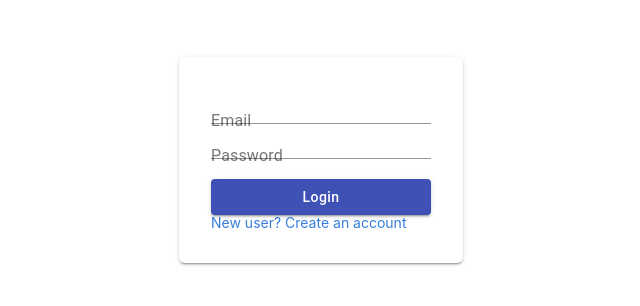
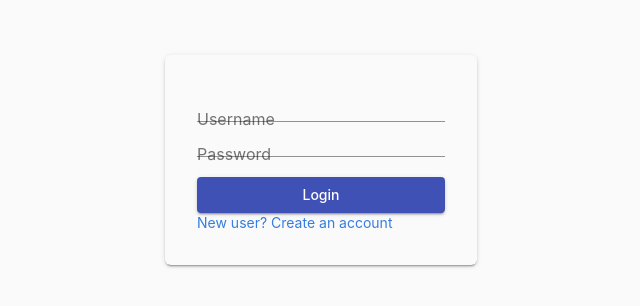
Before and after one commit to Crio-Winter-of-Doing-2021/VICARA-T5, a React (Create React App) app in the folder client/: page / in a window 1280 px wide. Shown: the part 240-546 px from the top of the page, without its empty margins (319-959 px from the left). Built offline with nearby package versions, Linux system fonts and the light colour scheme.

Commit message:
Fixed login and signup

```diff
--- a/client/src/App.tsx
+++ b/client/src/App.tsx
@@ -5,6 +5,7 @@ import {
   Route,
   Switch,
 } from 'react-router-dom';
+import MaterialTheme from './assets/tsx/MaterialTheme';
 import PageLoader from './components/common/Loaders/PageLoader';
 import FilePreview from './components/FilePreview/FilePreview';
 import ListFolder from './pages/Drive/ListFolder';
@@ -19,6 +20,7 @@ import {
 
 const App = () => {
   return (
+    <MaterialTheme>
       <Router>
         <Suspense fallback={<PageLoader />}>
           <Switch>
@@ -34,6 +36,7 @@ const App = () => {
           </Switch>
         </Suspense>
       </Router>
+    </MaterialTheme>
   );
 };
 
--- /dev/null
+++ b/client/src/assets/ts/api.ts
@@ -0,0 +1 @@
+export const ApiRoot = 'https://edrive.azurewebsites.net';
--- /dev/null
+++ b/client/src/assets/tsx/MaterialTheme.tsx
@@ -0,0 +1,57 @@
+import React from 'react';
+import { CssBaseline } from '@material-ui/core';
+import { ThemeProvider, createMuiTheme } from '@material-ui/core/styles';
+
+const MaterialTheme = ({ children }: { children: React.ReactElement }) => {
+  const theme = React.useMemo(() => {
+    return createMuiTheme({
+      typography: {
+        fontFamily: [
+          '-apple-system',
+          'BlinkMacSystemFont',
+          '"Segoe UI"',
+          'Roboto',
+          '"Helvetica Neue"',
+          'Arial',
+          'sans-serif',
+          '"Apple Color Emoji"',
+          '"Segoe UI Emoji"',
+          '"Segoe UI Symbol"',
+        ].join(','),
+      },
+      overrides: {
+        MuiBadge: {
+          colorPrimary: {
+            color: '#fff',
+          },
+        },
+        MuiButton: {
+          root: {
+            textTransform: 'none',
+          },
+        },
+        MuiFab: {
+          root: {
+            textTransform: 'none',
+          },
+        },
+        MuiChip: {
+          root: {
+            height: 'fit-content',
+            width: 'fit-content',
+          },
+        },
+        MuiTooltip: {
+          tooltip: { fontSize: '14px' },
+        },
+      },
+    });
+  }, []);
+  return (
+    <ThemeProvider theme={theme}>
+      <CssBaseline />
+      {children}
+    </ThemeProvider>
+  );
+};
+export default MaterialTheme;
--- /dev/null
+++ b/client/src/components/File.tsx
@@ -0,0 +1,15 @@
+import React from 'react';
+
+interface IProps {
+  name: string;
+}
+
+const File = ({ name }: IProps) => {
+  return (
+    <div className='w4'>
+      <span>{name}</span>
+    </div>
+  );
+};
+
+export default File;
--- /dev/null
+++ b/client/src/components/Folder.tsx
@@ -0,0 +1,30 @@
+import React from 'react';
+import FolderIcon from '@material-ui/icons/Folder';
+import { Button } from '@material-ui/core';
+import { useHistory } from 'react-router';
+
+interface IProps {
+  folderName: string;
+}
+
+const Folder = ({ folderName }: IProps) => {
+  const history = useHistory();
+  return (
+    <div>
+      <Button
+        variant='outlined'
+        color='primary'
+        className='w4'
+        startIcon={<FolderIcon />}
+        onDoubleClick={() =>
+          //   history.push(history.location.pathname + '/' + folderName)
+          history.push(folderName)
+        }
+      >
+        {folderName}
+      </Button>
+    </div>
+  );
+};
+
+export default Folder;
--- a/client/src/pages/Drive/ListFolder.css
+++ b/client/src/pages/Drive/ListFolder.css
@@ -1,7 +1,7 @@
 .left {
   display: flex;
   flex-direction: column;
-  margin: 10px;
+  padding: 10px;
   width: 20vw;
 }
 
@@ -12,6 +12,14 @@
 
 .right {
   display: flex;
+  flex-wrap: wrap;
   width: 80vw;
+  padding: 10px;
+}
+
+.list-folder-items-container {
   margin: 10px;
 }
+.list-folder-items-container > * {
+  margin: 5px;
+}
--- a/client/src/pages/Drive/ListFolder.tsx
+++ b/client/src/pages/Drive/ListFolder.tsx
@@ -1,4 +1,4 @@
-import React from 'react';
+import React, { useState } from 'react';
 import { Button } from '@material-ui/core';
 import CreateNewFolderIcon from '@material-ui/icons/CreateNewFolder';
 import CloudUploadIcon from '@material-ui/icons/CloudUpload';
@@ -6,6 +6,7 @@ import { RouteComponentProps } from 'react-router';
 
 import './ListFolder.css';
 import ListFolderItems from './ListFolderItems';
+import { ApiRoot } from '../../assets/ts/api';
 
 interface MatchProps {
   id: string;
@@ -13,6 +14,30 @@ interface MatchProps {
 
 const ListFolder = ({ match }: RouteComponentProps<MatchProps>) => {
   const { id } = match.params;
+  const [selectedFile, setSelectedFile] = useState();
+
+  const changeHandler = (event: any) => {
+    const file = event.target.files[0];
+    setSelectedFile(file);
+    console.log(file);
+    // setIsSelected(true);
+  };
+
+  const uploadFile = () => {
+    fetch(ApiRoot + '/upload', {
+      method: 'POST',
+      // headers: {
+      //   'Content-type': 'application/json',
+      // },
+      // body: JSON.stringify(state),
+    })
+      .then(() => {
+        // setSubmitSuccess(true);
+      })
+      .catch((err) => console.log(err));
+    // .finally(() => setSubmitting(false));
+  };
+
   return (
     <div className='flex flex-column items-center'>
       <span>{id}</span>
@@ -20,20 +45,19 @@ const ListFolder = ({ match }: RouteComponentProps<MatchProps>) => {
         <div className='left'>
           <Button
             variant='contained'
-            style={{ textTransform: 'none' }}
             color='primary'
             startIcon={<CreateNewFolderIcon />}
           >
             New Folder
           </Button>
-          <Button
+          {/* <Button
             variant='contained'
-            style={{ textTransform: 'none' }}
-            color='primary'
+            color='secondary'
             startIcon={<CloudUploadIcon />}
           >
             Upload File
-          </Button>
+          </Button> */}
+          <input type='file' name='file' onChange={changeHandler} />
         </div>
         <div className='right'>
           <ListFolderItems />
--- a/client/src/pages/Drive/ListFolderItems.tsx
+++ b/client/src/pages/Drive/ListFolderItems.tsx
@@ -1,8 +1,55 @@
 import React from 'react';
+import File from '../../components/File';
+import Folder from '../../components/Folder';
+
+const items = [
+  {
+    name: 'Folder1',
+    type: 'folder',
+  },
+  {
+    name: 'Folder2',
+    type: 'folder',
+  },
+  {
+    name: 'Folder2',
+    type: 'folder',
+  },
+  {
+    name: 'Folder2',
+    type: 'folder',
+  },
+  {
+    name: 'File1',
+    type: 'file',
+  },
+  {
+    name: 'File1',
+    type: 'file',
+  },
+  {
+    name: 'File1',
+    type: 'file',
+  },
+  {
+    name: 'File1',
+    type: 'file',
+  },
+];
 
 const ListFolderItems = () => {
   // TODO: fetch the items
-  return <div></div>;
+  return (
+    <div className='flex list-folder-items-container flex-wrap'>
+      {items.map((x, i) =>
+        x.type === 'folder' ? (
+          <Folder folderName={x.name} key={i} />
+        ) : (
+          <File name={x.name} key={i} />
+        )
+      )}
+    </div>
+  );
 };
 
 export default ListFolderItems;
--- a/client/src/pages/Login/Login.tsx
+++ b/client/src/pages/Login/Login.tsx
@@ -2,9 +2,10 @@ import React, { useState } from 'react';
 import { Button, TextField } from '@material-ui/core';
 import { handleKeyPress } from '../../assets/ts/utilities';
 import { AuthMode } from './LoginPage';
+import { ApiRoot } from '../../assets/ts/api';
 
 const initialState = {
-  email: '',
+  username: '',
   password: '',
 };
 
@@ -24,7 +25,6 @@ const Login = ({
     e: React.ChangeEvent<HTMLTextAreaElement | HTMLInputElement>
   ) => {
     const { name, value } = e.target;
-    console.log({ name, value });
     setState({ ...state, [name]: value });
   };
 
@@ -33,39 +33,40 @@ const Login = ({
     setErr('');
     setSubmitSuccess(false);
 
-    if (!(!!state.email && !!state.password)) {
+    if (!(!!state.username && !!state.password)) {
       setErrorMsg({
-        email: !state.email ? 'Enter a valid email' : '',
+        username: !state.username ? 'Enter a valid username' : '',
         password: 'Enter your password',
       });
       setSubmitting(false);
       return;
     }
     setErrorMsg(initialState);
-    fetch('', {
+
+    let formData = new FormData();
+    formData.append('username', state.username);
+    formData.append('password', state.password);
+    fetch(ApiRoot + '/login', {
       method: 'POST',
-      headers: {
-        'Content-type': 'application/json',
-      },
-      body: JSON.stringify(state),
+      body: formData,
     })
       .then(() => {
         setSubmitSuccess(true);
       })
-      .catch((err) => setErr(err))
+      .catch((err) => setErr(err.message))
       .finally(() => setSubmitting(false));
   };
 
   return (
     <>
       <TextField
-        id='login-email'
-        name='email'
-        error={!!errorMsg.email}
-        helperText={errorMsg.email}
-        label='Email'
-        // type='email'
-        value={state.email}
+        id='login-username'
+        name='username'
+        error={!!errorMsg.username}
+        helperText={errorMsg.username}
+        label='Username'
+        // type='username'
+        value={state.username}
         onChange={(e) => handleChange(e)}
         onKeyDown={(e: React.KeyboardEvent<HTMLDivElement>) =>
           handleKeyPress(e, handleSubmit)
@@ -89,7 +90,7 @@ const Login = ({
         variant='contained'
         disabled={submitting}
         onClick={handleSubmit}
-        style={{ marginTop: 20, textTransform: 'none' }}
+        style={{ marginTop: 20 }}
       >
         {submitting ? 'Logging in...' : 'Login'}
       </Button>
--- a/client/src/pages/Login/Register.tsx
+++ b/client/src/pages/Login/Register.tsx
@@ -2,11 +2,12 @@ import React, { useState } from 'react';
 import { Button, TextField } from '@material-ui/core';
 import { handleKeyPress } from '../../assets/ts/utilities';
 import { AuthMode } from './LoginPage';
+import { ApiRoot } from '../../assets/ts/api';
 
 const initialState = {
   email: '',
   password: '',
-  confirmPassword: '',
+  // confirmPassword: '',
   username: '',
 };
 
@@ -37,33 +38,30 @@ const Register = ({
     // isEmailValid
     // doPasswordsMatch
 
-    if (
-      !state.email ||
-      !state.password ||
-      !state.username ||
-      !state.confirmPassword
-    ) {
+    if (!state.email || !state.password || !state.username) {
       setErrorMsg({
         email: !state.email ? 'Enter a valid email' : '',
         password: 'Enter your password',
         username: 'Enter username',
-        confirmPassword: 'Confirm your password',
       });
       setSubmitting(false);
       return;
     }
     setErrorMsg(initialState);
-    fetch('', {
+    let formData = new FormData();
+    formData.append('username', state.username);
+    formData.append('email', state.email);
+    formData.append('password', state.password);
+
+    fetch(ApiRoot + '/signup', {
       method: 'POST',
-      headers: {
-        'Content-type': 'application/json',
-      },
-      body: JSON.stringify(state),
+      body: formData,
     })
-      .then(() => {
+      .then((res) => {
+        console.log(res);
         setSubmitSuccess(true);
       })
-      .catch((err) => setErr(err))
+      .catch((err) => setErr(err.message))
       .finally(() => setSubmitting(false));
   };
 
@@ -104,7 +102,7 @@ const Register = ({
         onChange={handleChange}
         onKeyDown={onKeyDown}
       />
-      <TextField
+      {/* <TextField
         id='register-confirm-password'
         name='confirmPassword'
         error={!!errorMsg.confirmPassword}
@@ -114,13 +112,13 @@ const Register = ({
         value={state.confirmPassword}
         onChange={handleChange}
         onKeyDown={onKeyDown}
-      />
+      /> */}
       <Button
         color='primary'
         variant='contained'
         disabled={submitting}
         onClick={handleSubmit}
-        style={{ marginTop: 20, textTransform: 'none' }}
+        style={{ marginTop: 20 }}
       >
         {submitting ? 'Please wait...' : 'Register'}
       </Button>
```
Lines whose indentation alone changed are shown as unchanged.
